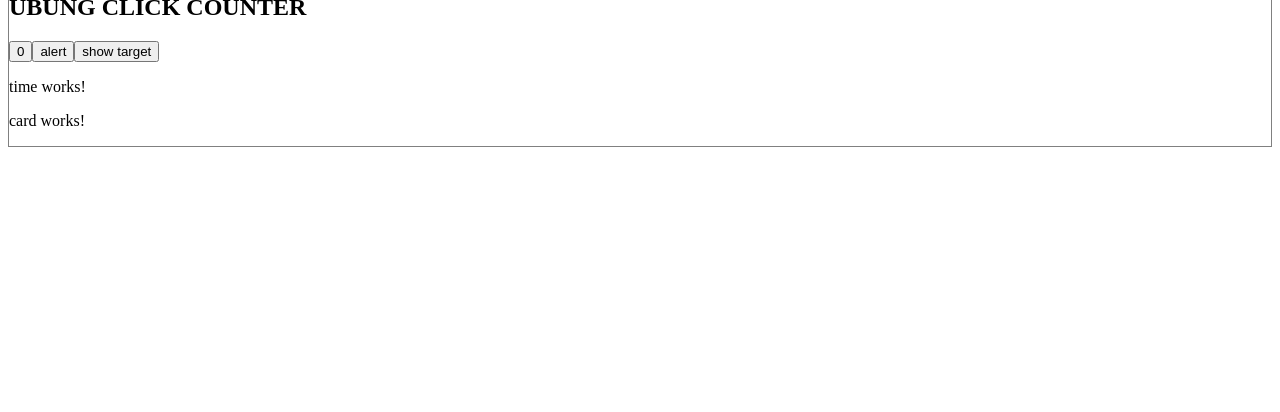
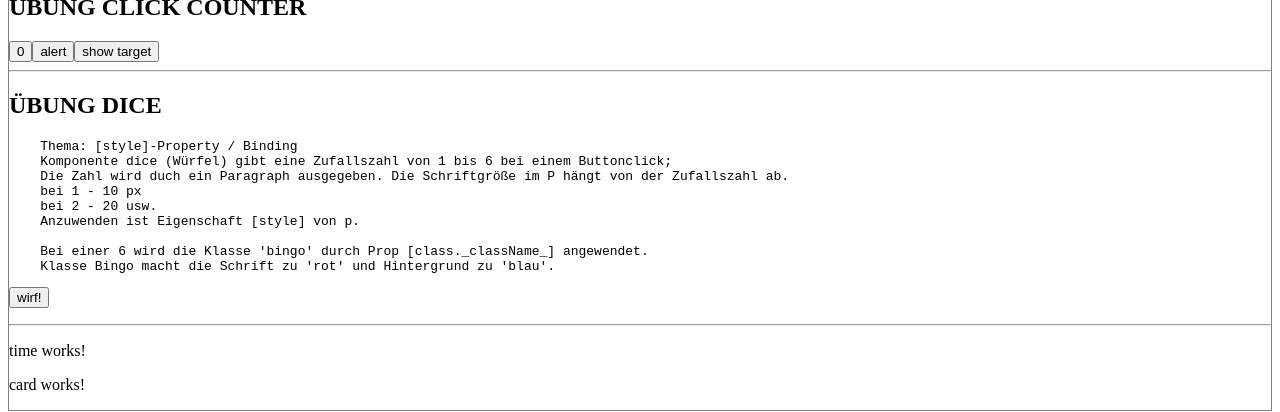
Before and after one commit to ppedvAG/2021-07-29-angular, an Angular app in the folder TRAINER/theory-app/: page /demos in a window 1280 px wide. Shown: the part 1654-2066 px from the top of the page. Before the commit the page ends 1809 px from the top, so only its background shows below. Built offline with nearby package versions, Linux system fonts and the light colour scheme.

Commit message:
übung dice

```diff
--- a/TRAINER/theory-app/src/app/demos-mdl/card/card.component.css
+++ b/TRAINER/theory-app/src/app/demos-mdl/card/card.component.css
@@ -0,0 +1,4 @@
+.bingo {
+    color: red;
+    background-color: blueviolet;
+}
--- a/TRAINER/theory-app/src/app/demos-mdl/dice/dice.component.html
+++ b/TRAINER/theory-app/src/app/demos-mdl/dice/dice.component.html
@@ -1,9 +1,16 @@
-<p>dice works!</p>
+<h2>ÜBUNG DICE</h2>
 
 <pre>
+    Thema: [style]-Property / Binding
     Komponente dice (Würfel) gibt eine Zufallszahl von 1 bis 6 bei einem Buttonclick;
     Die Zahl wird duch ein Paragraph ausgegeben. Die Schriftgröße im P hängt von der Zufallszahl ab.
     bei 1 - 10 px
     bei 2 - 20 usw.
     Anzuwenden ist Eigenschaft [style] von p.
+
+    Bei einer 6 wird die Klasse 'bingo' durch Prop [class._className_] angewendet.
+    Klasse Bingo macht die Schrift zu 'rot' und Hintergrund zu 'blau'.
 </pre>
+
+<button (click)=wuerfeln()>wirf!</button>
+<p [style.font-size.px]=getFontSize() [class.bingo]="zufallszahl == 6 ? true : false">{{zufallszahl}}</p>
--- a/TRAINER/theory-app/src/app/demos-mdl/dice/dice.component.ts
+++ b/TRAINER/theory-app/src/app/demos-mdl/dice/dice.component.ts
@@ -1,16 +1,24 @@
-import { Component, OnInit } from '@angular/core';
+import { Component } from '@angular/core';
 
 @Component({
   selector: 'app-dice',
   templateUrl: './dice.component.html',
-  styles: [
+  styles: [`
+    .bingo {
+    color: red;
+    background-color: blueviolet;
+}`
   ]
 })
-export class DiceComponent implements OnInit {
+export class DiceComponent {
 
-  constructor() { }
+  zufallszahl!: number;
 
-  ngOnInit(): void {
+  wuerfeln() {
+    this.zufallszahl = Math.ceil(Math.random()*6);
   }
 
+  getFontSize() {
+    return this.zufallszahl * 10;
+  }
 }
--- a/TRAINER/theory-app/src/app/demos-mdl/overview-demos/overview-demos.component.html
+++ b/TRAINER/theory-app/src/app/demos-mdl/overview-demos/overview-demos.component.html
@@ -31,5 +31,10 @@
 <hr>
 
 <app-events></app-events>
+<hr>
+
+<app-dice></app-dice>
+<hr>
+
 <app-time></app-time>
 <app-card></app-card>
```
